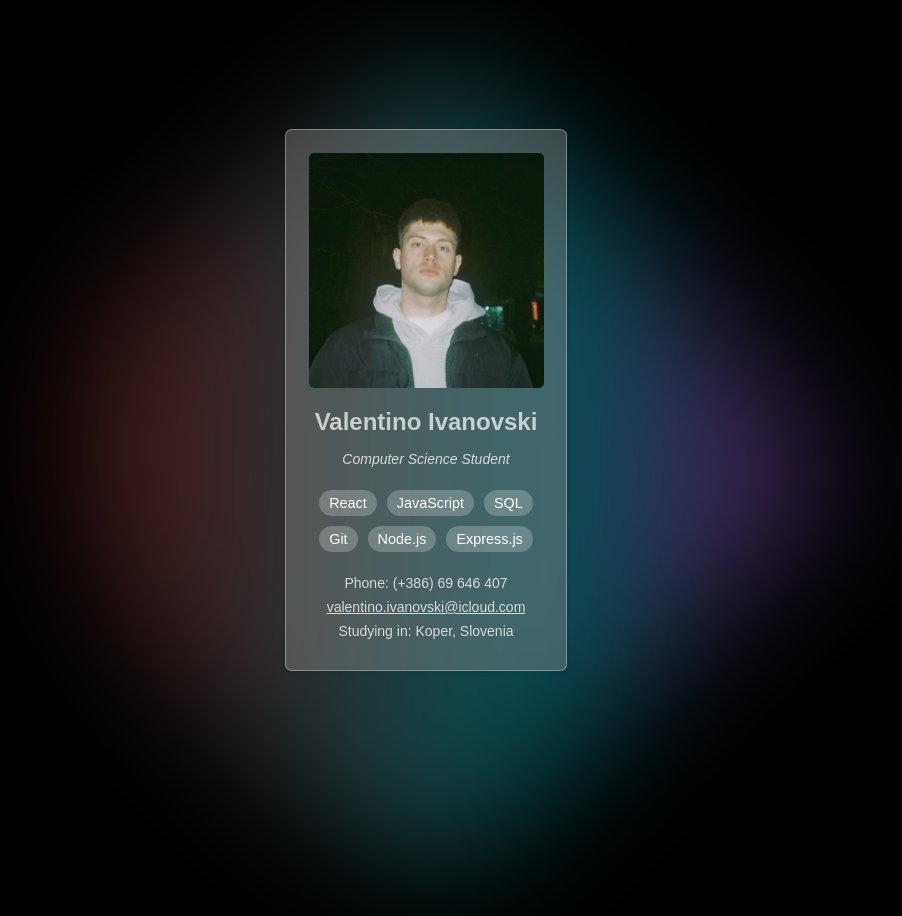
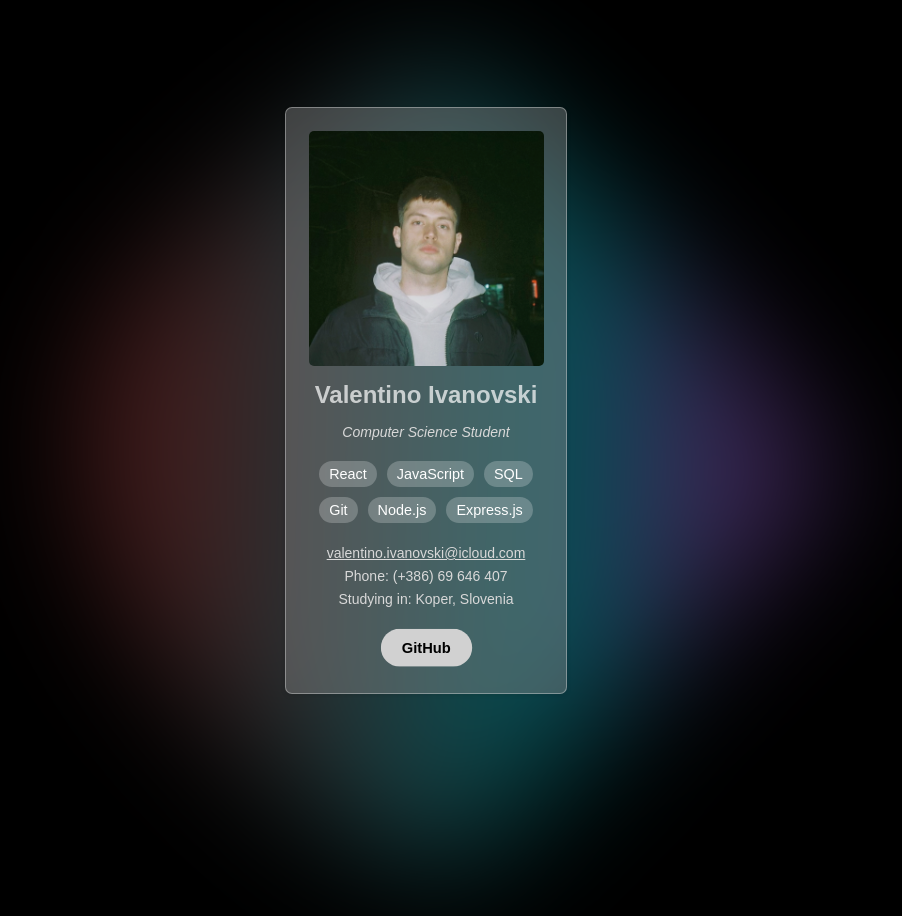
Before and after one commit to valentino-ivanovski/react-business-card, a React (Create React App) app: page / in a window 1280 px wide. Shown: the whole page, without its empty margins (214-1116 px from the left). Built offline with nearby package versions, Linux system fonts and the light colour scheme.

Commit message:
Removed click to reveal button and small css changes

```diff
--- a/src/Businesscard.css
+++ b/src/Businesscard.css
@@ -2,6 +2,7 @@
   display: flex;
   opacity: 0%;
   flex-direction: column;
+  justify-content: center;
   align-items: center;
   background-color: #99999960;
   border: 1px solid #e3e3e367;
@@ -10,7 +11,7 @@
   box-shadow: 0 2px 5px rgba(0, 0, 0, 0.1);
   text-align: center;
   font-family: Arial, sans-serif;
-  height: 500px;
+  height: 545px;
   width: 240px;
   transition: all 0.5s ease-in-out;
   animation: fadeIn 1s ease-in-out forwards;
@@ -19,6 +20,7 @@
 
 .card-item:hover {
   scale: 1.03;
+  height:555px;
   cursor: pointer;
   box-shadow: 0 0 12px #84414178,
     0 0 14px #84414178,
@@ -51,7 +53,7 @@
   .name {
     scale: 1.07;
     text-shadow: 0 7px 8px rgba(0, 0, 0, 0.300);
-    transform: translateY(-4px);
+    transform: translateY(2px);
   }
 
   .skills span {
@@ -80,11 +82,6 @@
 .card-item p a:hover {
   color: #ffffff;
   text-decoration: bold;
-}
-
-.card-item.expanded {
-  height: 560px;
-  border-radius: 12px;
 }
 
 #content {
@@ -118,6 +115,11 @@
 }
 
 .button-container button {
+  scale: 1.05;
+  transform: translateY(-6px);
+}
+
+.button-container button {
   background-color: #d1d1d1;
   border: 0px solid #d9d9d9;
   color: #000000;
@@ -125,7 +127,6 @@
   text-align: center;
   text-decoration: none;
   font-size: 14px;
-  margin: 4px 2px;
   cursor: pointer;
   transition-duration: 0.4s;
   border-radius: 50px;
@@ -134,7 +135,7 @@
 
 .button-container button:hover {
   background-color: #b7b7b7;
-  scale: 1.05;
+  scale: 1.03;
 }
 
 .name {
@@ -142,24 +143,24 @@
   opacity: 0.7;
   color: white;
   padding: 5px;
-  margin-top: 5px;
   transition: all 0.5s ease-in-out;
 }
 
 .contact {
   font-size: 14px;
   color: #d9d9d9;
+  padding-bottom: 22px;
 }
 
 .contact p {
-  margin: 8px;
+  margin: 7px;
   transition: all 0.3s ease-in-out;
 }
 
 .cs {
   font-size: 14px;
   color: #d9d9d9;
-  margin-bottom: 8px;
+  margin-bottom: 6px;
   transition: all 0.3s ease-in-out;
 }
 
--- a/src/Businesscard.js
+++ b/src/Businesscard.js
@@ -7,8 +7,7 @@ import {
 import "./Businesscard.css";
 
 const Businesscard = () => {
-    const [isExpanded, setIsExpanded] = useState(false);
-    const [showWelcome, setShowWelcome] = useState(() => true); //it wouldnt work without the function when i would start the app
+    const [showWelcome, setShowWelcome] = useState(true);
 
     useEffect(() => {
         const timer = setTimeout(() => {
@@ -17,14 +16,6 @@ const Businesscard = () => {
         return () => clearTimeout(timer);
     }, []);
 
-    const handleClick = () => {
-        setIsExpanded(!isExpanded);
-    };
-
-    const stopExpand = (e) => {
-        e.stopPropagation();
-    };
-
     if (showWelcome) {
         return <h1 className="welcome-text">Welcome!</h1>;
     }
@@ -32,10 +23,7 @@ const Businesscard = () => {
     return (
         <CardContainer>
             <CardBody>
-                <CardItem
-                    className={`card-item ${isExpanded ? "expanded" : ""}`}
-                    onClick={handleClick}
-                >
+                <CardItem className="card-item">
                     <div id="content">
                         <img src="pfp.jpg" alt="profile-pic" />
                         <h1 className="name">Valentino Ivanovski</h1>
@@ -51,22 +39,21 @@ const Businesscard = () => {
                             <span>Express.js</span>
                         </div>
                         <div className="contact">
-                            <p>Phone: (+386) 69 646 407</p>
                             <p>
                                 <a
                                     href="mailto:valentino.ivanovski@icloud.com"
-                                    onClick={stopExpand}
                                     >
                                     valentino.ivanovski@icloud.com
                                 </a>
                             </p>
+                            <p>Phone: (+386) 69 646 407</p>
                             <p>Studying in: Koper, Slovenia</p>
                         </div>
-                        {isExpanded && (
+                    </div>
+                    {/* Always show the GitHub button */}
                     <div className="button-container">
                         <a
                             href="https://github.com/valentino-ivanovski"
-                                    onClick={stopExpand}
                             target="_blank"
                             rel="noreferrer noopener"
                         >
@@ -75,8 +62,6 @@ const Businesscard = () => {
                             </button>
                         </a>
                     </div>
-                        )}
-                    </div>
                 </CardItem>
             </CardBody>
         </CardContainer>
```
Lines whose indentation alone changed are shown as unchanged.
